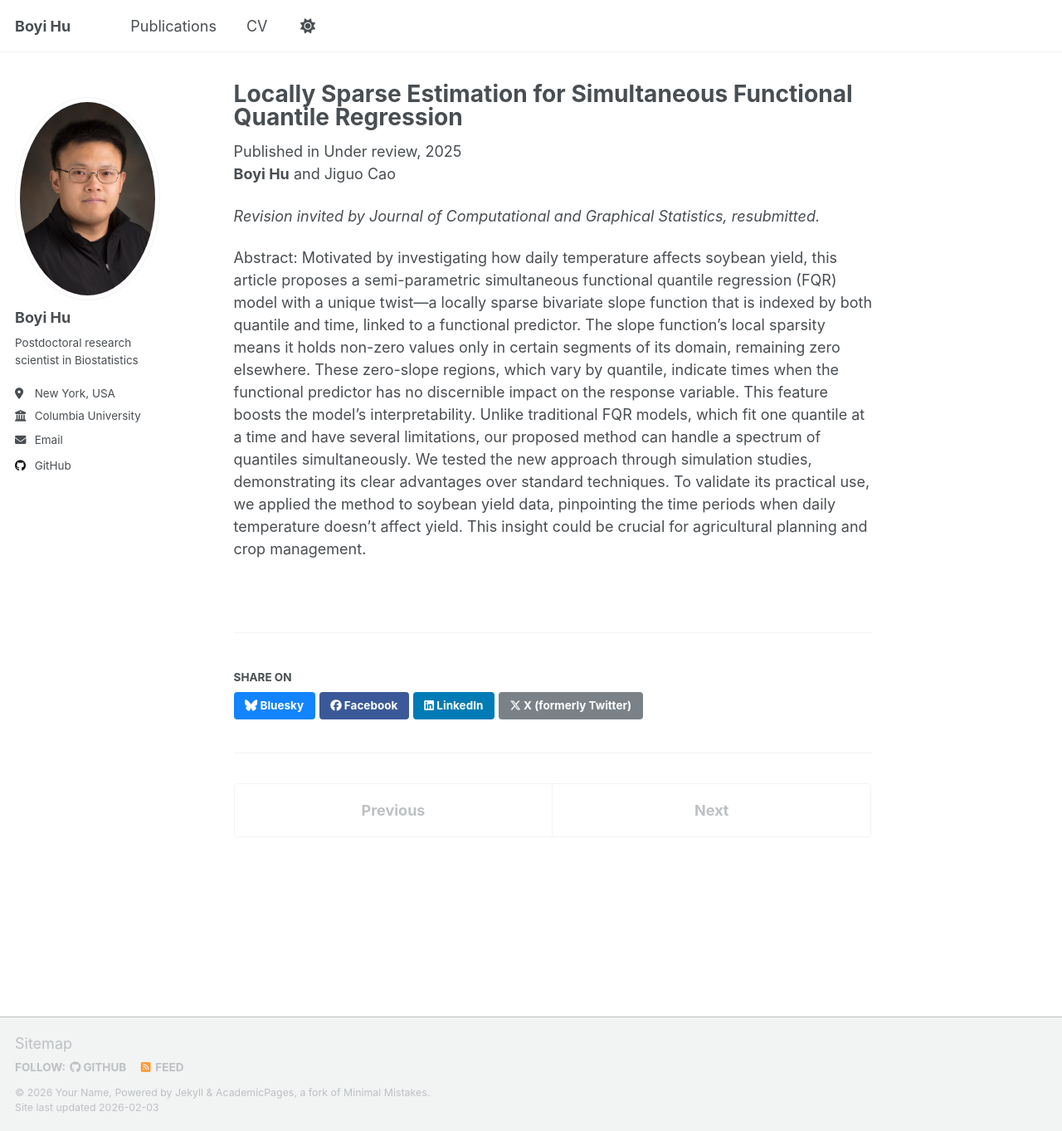
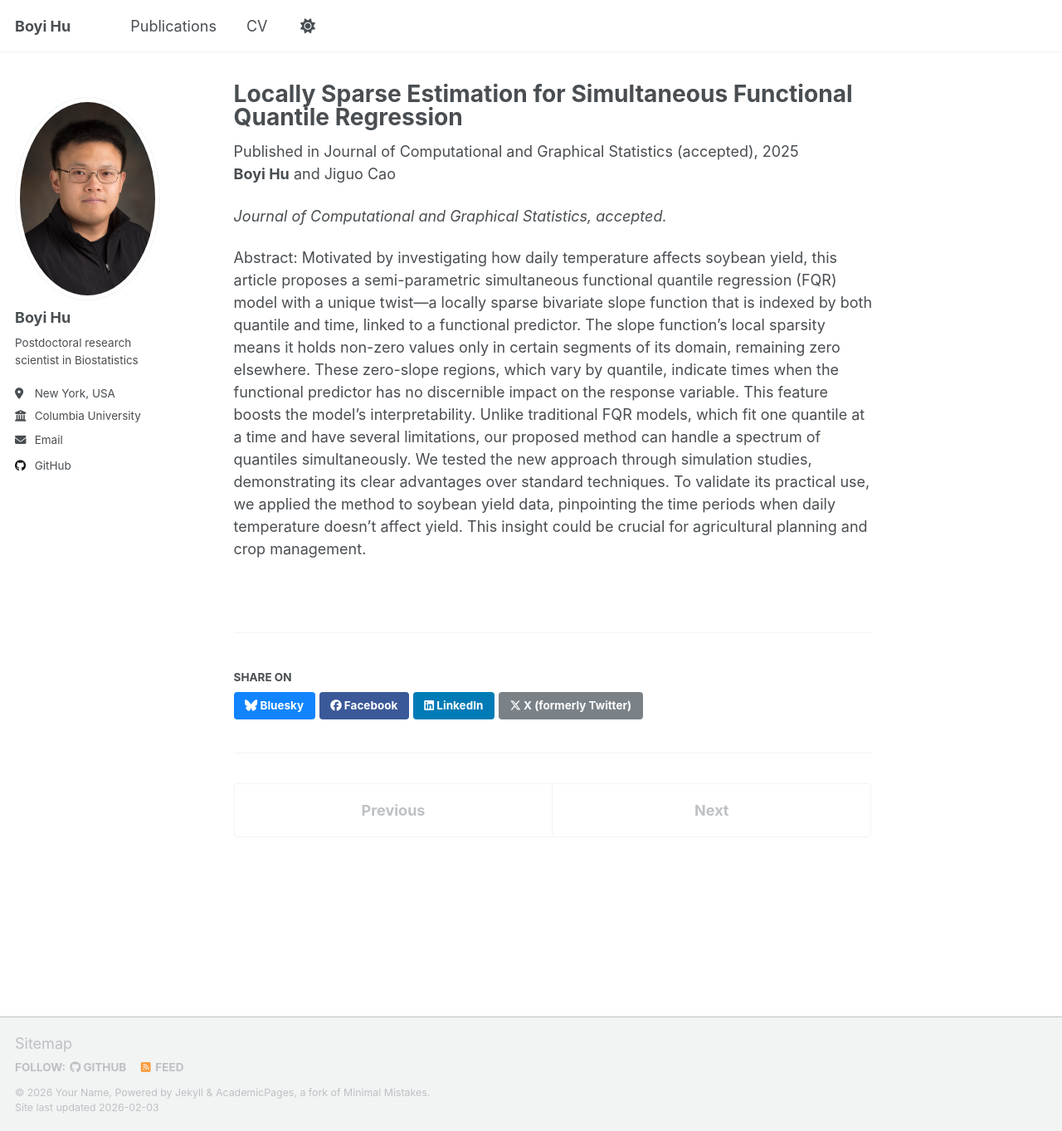
Before and after one commit to BoyiHu673/BoyiHu673.github.io, a Jekyll site: the page built from _publications/LS_SFQR.md, in a window 1280 px wide and 1363 px high. Shown: the whole window at 83% size. Built offline with Jekyll 4.4.1, drawn with Linux system fonts in a browser that asks for light colours; a script that is not in the unit is left out.

Commit message:
Update LS_SFQR.md

```diff
--- a/_publications/LS_SFQR.md
+++ b/_publications/LS_SFQR.md
@@ -3,11 +3,12 @@ title: "Locally Sparse Estimation for Simultaneous Functional Quantile Regressio
 collection: publications
 category: manuscripts
 permalink: /publication/LS_SFQR
-date: 2025-05-01
-venue: "Under review"
+date: 2025-02-01
+venue: "Journal of Computational and Graphical Statistics (accepted)"
+paperurl: 'https://arxiv.org/abs/2602.01691'
 ---
 **Boyi Hu** and Jiguo Cao
 
-*Revision invited by Journal of Computational and Graphical Statistics, resubmitted.*
+*Journal of Computational and Graphical Statistics, accepted.*
 
 Abstract: Motivated by investigating how daily temperature affects soybean yield, this article proposes a semi-parametric simultaneous functional quantile regression (FQR) model with a unique twist—a locally sparse bivariate slope function that is indexed by both quantile and time, linked to a functional predictor. The slope function's local sparsity means it holds non-zero values only in certain segments of its domain, remaining zero elsewhere. These zero-slope regions, which vary by quantile, indicate times when the functional predictor has no discernible impact on the response variable. This feature boosts the model's interpretability. Unlike traditional FQR models, which fit one quantile at a time and have several limitations, our proposed method can handle a spectrum of quantiles simultaneously. We tested the new approach through simulation studies, demonstrating its clear advantages over standard techniques. To validate its practical use, we applied the method to soybean yield data, pinpointing the time periods when daily temperature doesn't affect yield. This insight could be crucial for agricultural planning and crop management.
```
